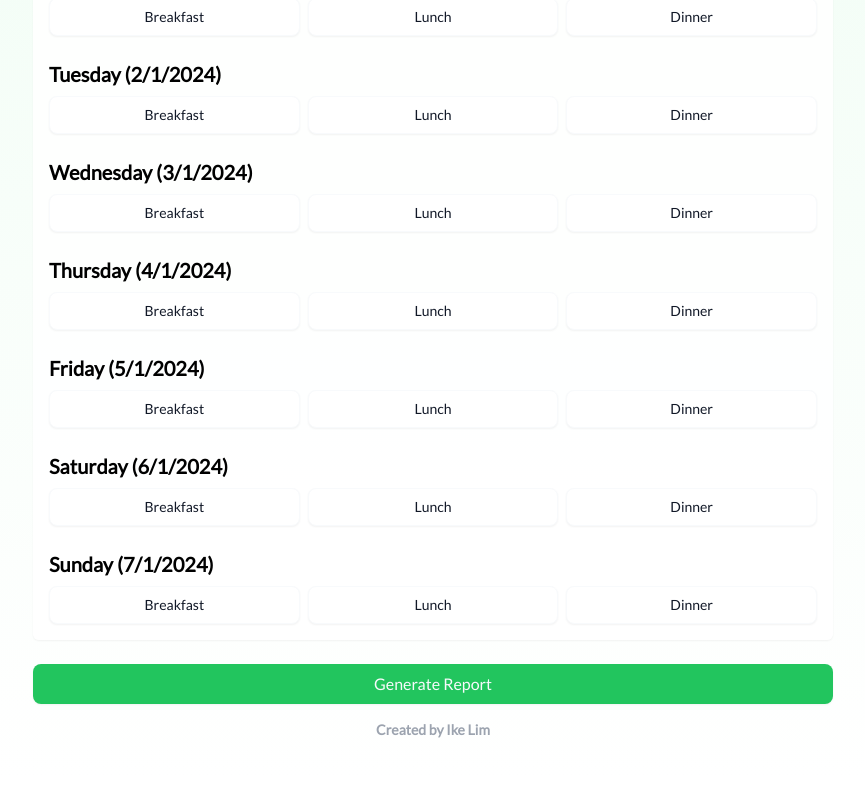
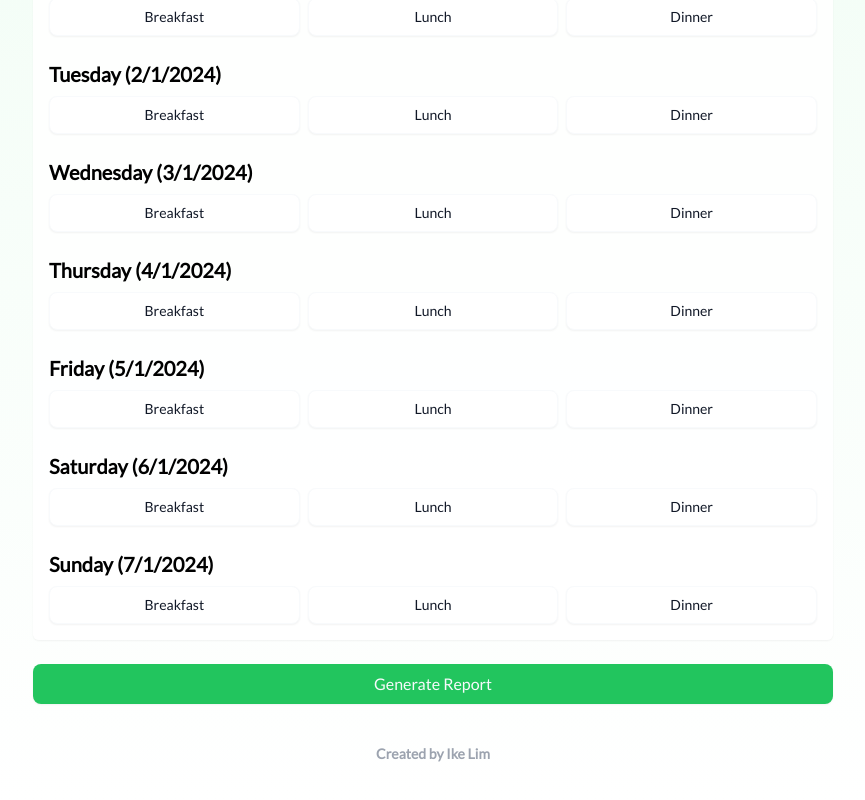
Before and after one commit to ikeawesom/ration-reporter, a React (Vite) app: page / in a window 1280 px wide. Shown: the part 306-1106 px from the top of the page, without its empty margins (207-1072 px from the left). Built offline with nearby package versions, Linux system fonts and the light colour scheme.

Commit message:
modified styles

```diff
--- a/src/App.tsx
+++ b/src/App.tsx
@@ -53,7 +53,7 @@ export default function App() {
           )}
         </PrimaryButton>
         {reportText !== "" && <ReportText reportText={reportText} />}
-        <p className="text-center text-sm text-gray-400 font-bold">
+        <p className="text-center text-sm text-gray-400 font-bold mt-6">
           Created by Ike Lim
         </p>
       </FlexContainer>
```
